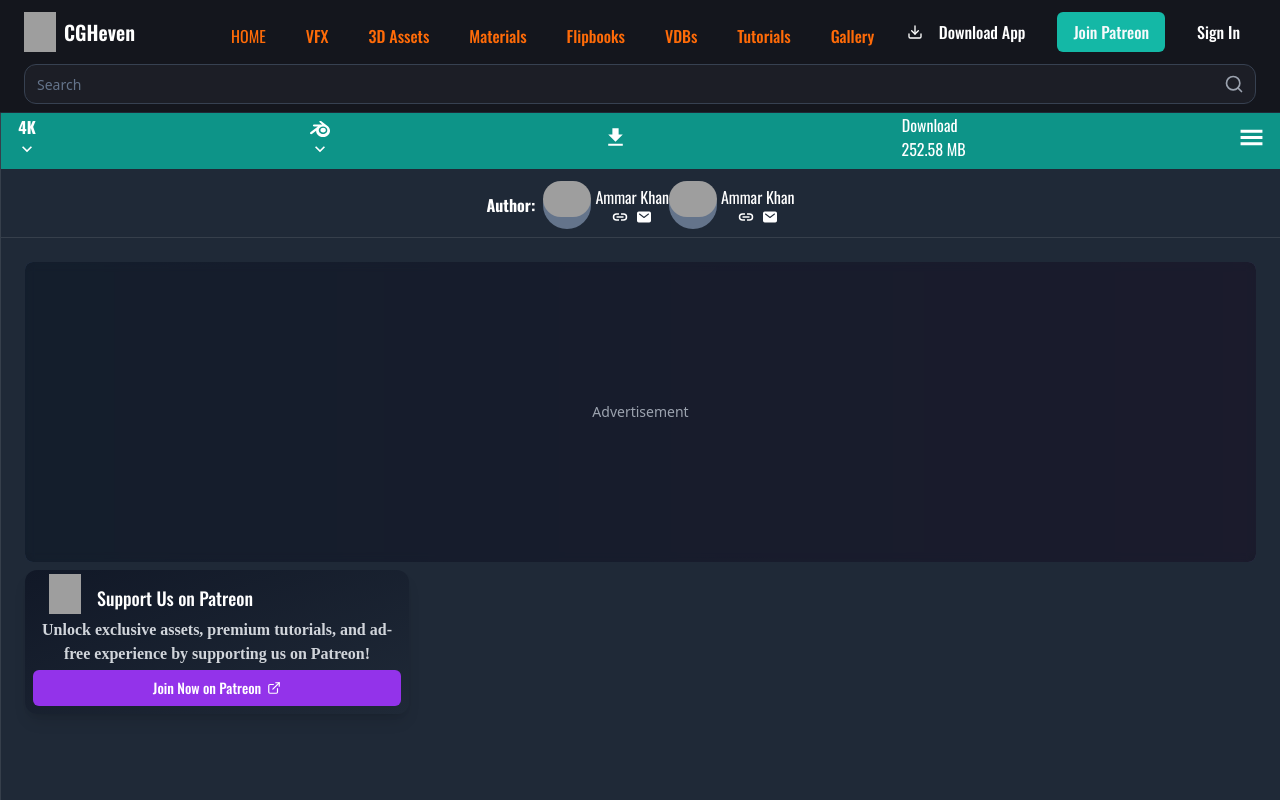
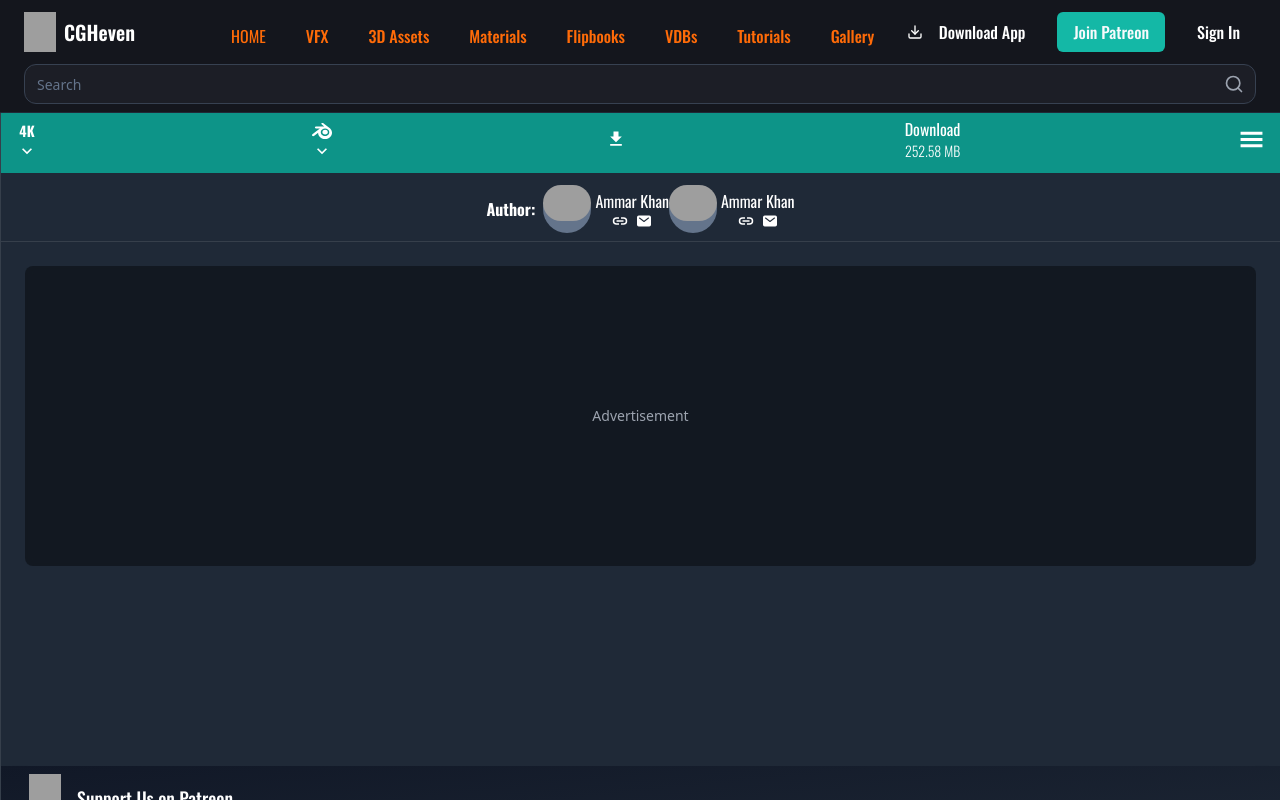
Before and after one commit to Umairadox03360353802/CGHeven, a Next.js app: page /productDetails/product-sidebar in a window 1280 px wide. Shown: the top 800 px of the page. Built offline with nearby package versions, Linux system fonts and the light colour scheme; grey boxes are pictures that could not be loaded; a web font is replaced by a local one.

Commit message:
all fixes

```diff
--- a/src/app/productDetails/exclusive-assets/page.jsx
+++ b/src/app/productDetails/exclusive-assets/page.jsx
@@ -4,11 +4,11 @@ import React from 'react'
 
 const Card = ({ title, description }) => {
     return (
-        <div className=" relative flex  flex-col justify-center overflow-hidden aspect-video rounded-xl ">
+        <div className=" relative flex  flex-col justify-center overflow-hidden aspect-auto rounded-xl ">
             <div className="absolute inset-0  "></div>
             <div className="group relative m-0 flex h-full w-full rounded-xl mx-0  ring-gray-800/5 sm:mx-auto sm:max-w-xl">
-                <div className="z-10 h-full w-full overflow-hidden rounded-xl border  transition duration-300 ease-in-out group-hover:opacity-100 border-gray-700 opacity-70">
-                    <img src="https://images.unsplash.com/photo-1506187334569-7596f62cf93f?ixlib=rb-4.0.3&ixid=M3wxMjA3fDB8MHxwaG90by1wYWdlfHx8fGVufDB8fHx8fA%3D%3D&auto=format&fit=crop&w=3149&q=80" className="animate-fade-in block h-full w-full scale-100 transform object-cover object-center opacity-100 transition duration-300 group-hover:scale-110" alt="" />
+                <div className="z-10 h-full w-full overflow-hidden rounded-xl   transition duration-300 ease-in-out group-hover:opacity-100  opacity-70">
+                    <img src="https://cdn.polyhaven.com/asset_img/primary/qwantani_night.png?height=760" alt="" />
                 </div>
                 <div className="absolute bottom-0 z-20 m-0 pb-4 ps-4 transition duration-300 ease-in-out group-hover:-translate-y-1 group-hover:translate-x-3 group-hover:scale-110">
                     <h1 className="font-Oswald text-2xl font-bold text-white shadow-xl">{title}</h1>
--- a/src/app/productDetails/more-assets/page.jsx
+++ b/src/app/productDetails/more-assets/page.jsx
@@ -10,11 +10,11 @@ import React from 'react'
 
 const Card = ({ title, description }) => {
   return (
-    <div className=" relative flex  flex-col justify-center overflow-hidden aspect-video rounded-xl ">
+    <div className=" relative flex  flex-col justify-center overflow-hidden aspect-auto rounded-xl ">
       <div className="absolute inset-0  "></div>
       <div className="group relative m-0 flex h-full w-full rounded-xl mx-0  ring-gray-800/5 sm:mx-auto sm:max-w-xl">
-        <div className="z-10 h-full w-full overflow-hidden rounded-xl border  transition duration-300 ease-in-out group-hover:opacity-100 border-gray-700 opacity-70">
-          <img src="https://images.unsplash.com/photo-1506187334569-7596f62cf93f?ixlib=rb-4.0.3&ixid=M3wxMjA3fDB8MHxwaG90by1wYWdlfHx8fGVufDB8fHx8fA%3D%3D&auto=format&fit=crop&w=3149&q=80" className="animate-fade-in block h-full w-full scale-100 transform object-cover object-center opacity-100 transition duration-300 group-hover:scale-110" alt="" />
+        <div className="z-10 h-full w-full overflow-hidden rounded-xl   transition duration-300 ease-in-out group-hover:opacity-100  opacity-70">
+          <img src="https://cdn.polyhaven.com/asset_img/thumbs/box_profile_metal_sheet.png?height=760" alt="" />
         </div>
         <div className="absolute bottom-0 z-20 m-0 pb-4 ps-4 transition duration-300 ease-in-out group-hover:-translate-y-1 group-hover:translate-x-3 group-hover:scale-110">
           <h1 className="font-Oswald text-2xl font-bold text-white shadow-xl">{title}</h1>
--- a/src/app/productDetails/product-sidebar/page.jsx
+++ b/src/app/productDetails/product-sidebar/page.jsx
@@ -31,14 +31,14 @@ function ProductSidebar() {
 
                 {/* Sidebar */}
                 <div className="w-full  border-l border-white/10 ">
-                    <div className="border-b border-white/10 px-06">
+                    <div className="border-b border-white/10 px-0">
                         <div className="">
                             {/* download formats and author profile */}
 
 
                             <div className="flex items-center justify-between font-Oswald bg-teal-600 text-white px-4 pb-2 ">
                                 <div className="flex flex-col items-center  border-r-white">
-                                    <span className="text-base font-extrabold">4K</span>
+                                    <span className="text-sm pt-1 font-bold">4K</span>
                                     <MdKeyboardArrowDown size={20} />
 
                                 </div>
@@ -49,12 +49,12 @@ function ProductSidebar() {
                                 </div>
 
 
-                                <MdDownload size={25} />
-                                <div className="flex flex-col items-center  border-r-white">
+                                <MdDownload size={20} />
+                                <div className="flex flex-col items-center p-1 border-r-white">
 
 
-                                    <span className="text-base font-normal mr-2">Download</span>
-                                    <span className="text-base font-normal">252.58 MB</span>
+                                    <span className="text-base font-normal mr-0">Download</span>
+                                    <span className="text-sm font-light">252.58 MB</span>
                                 </div>
 
                                 <div>
@@ -92,21 +92,7 @@ function ProductSidebar() {
 
                                     </div>
                                 </div>
-                                {/* 2nd author */}
-                                {/* <div className='flex flex-row justify-center font-Oswald items-center w-full mt-3'>
-                                    <h1 className='text-start text-white font-bold'>Author:</h1>
-                                    <div className='w-16 h-16 ml-8 rounded-full bg-slate-500'>
-                                        <img src="/main.jpg" className='rounded-full' alt="" />
-                                    </div>
-                                    <div className=' flex flex-col justify-center items-center text-white font-bold text-end ml-3'>
-                                        <h1>Ammar Khan</h1>
-                                        <div className="flex flex-row justify-center items-center gap-2">
 
-                                            <IoLinkSharp /><IoMail />
-                                        </div>
-
-                                    </div>
-                                </div> */}
 
                             </div>
 
@@ -114,7 +100,7 @@ function ProductSidebar() {
                     </div>
                     <ScrollArea className="h-[calc(100vh-90px)] ">
 
-                        <div className="space-y-2 p-6 ">
+                        <div className="space-y-2 p-0 ">
                             {/* Product Details */}
                             {/* <div className="space-y-4 text-white font-Oswald">
                                 <h3 className="text-lg font-semibold">Product Details</h3>
@@ -147,14 +133,15 @@ function ProductSidebar() {
 
 
                             {/* Square Ad */}
-                            <div className="overflow-hidden rounded-lg bg-gradient-to-r from-blue-500/10 to-purple-500/10">
-                                <div className="flex h-[300px] w-full items-center justify-center bg-black/40 backdrop-blur-sm">
+                            <div className="overflow-hidden p-6">
+                                <div className="flex h-[300px] w-full rounded-lg items-center justify-center bg-black/40 backdrop-blur-sm">
                                     <span className="text-sm text-gray-400">Advertisement</span>
                                 </div>
                             </div>
+                            <div className="h-[10rem]"></div>
                             {/* Support Us on Patreon */}
-                            <div className="max-w-sm rounded-xl font-Oswald bg-gradient-to-br from-gray-900 to-gray-800 p-2  shadow-lg ">
-                                <div className="flex items-center gap-0">
+                            <div className="w-full   font-Oswald bg-gradient-to-br from-gray-900 to-gray-800 p-3  shadow-lg ">
+                                <div className="flex items-center ">
                                     <div className="flex h-8 w-8 items-center justify-center rounded mx-4 mb-2 text-white">
                                         <img src="rslogo1.png" className="h-10 w-10" alt="" />
                                     </div>
@@ -174,7 +161,7 @@ function ProductSidebar() {
                                     <ExternalLink size={14} />
                                 </Link>
                             </div>
-                            <div className="h-[10rem]"></div>
+
 
 
 
```
Also changed, not shown: src/app/productDetails/page.jsx (+8 -8 lines), public/rusty_metal_04.webp (added).
